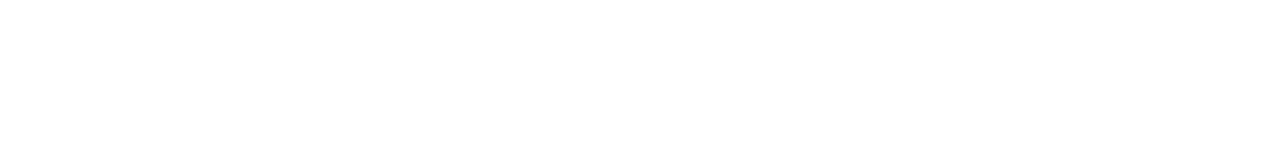
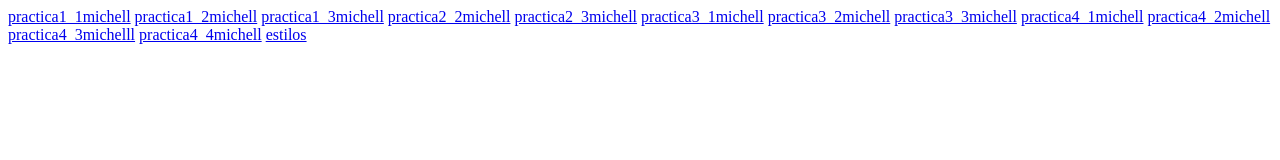
Before and after one commit to michellireyes117-ux/unidad2-michell, a plain HTML site: page index.html in a window 1280 px wide. Drawn offline with Linux system fonts and the light colour scheme.

Commit message:
first commit

```diff
--- a/index.html
+++ b/index.html
@@ -7,17 +7,18 @@
 
 </head>
 <body>
-    <a href="practica1_1michell.html"></a>
-    <a href="practica1_2 michell.html"></a>
-    <a href="practica 1_3 michell.html"></a>
-    <a href="practica 2_2 michell.html"></a>
-    <a href="practica 2_3 michell.html"></a>
-    <a href="practica 3_1 michell.html"></a>
-    <a href="practica 3_2 michell .html"></a>
-    <a href="practica 3_3 michell.html"></a>
-    <a href="practica 4_1 michell.html"></a>
-    <a href="practica 4_2 michell.html"></a>
-    <a href="practica 4_3 michell.html"></a>
-    <a href="practica 4_4 michell.html"></a>
+    <a href="practica1_1michell.html">practica1_1michell</a>
+    <a href="practica1_2 michell.html">practica1_2michell</a>
+    <a href="practica 1_3 michell.html">practica1_3michell</a>
+    <a href="practica 2_2 michell.html">practica2_2michell</a>
+    <a href="practica 2_3 michell.html">practica2_3michell</a>
+    <a href="practica 3_1 michell.html">practica3_1michell</a>
+    <a href="practica 3_2 michell .html">practica3_2michell</a>
+    <a href="practica 3_3 michell.html">practica3_3michell</a>
+    <a href="practica 4_1 michell.html">practica4_1michell</a>
+    <a href="practica 4_2 michell.html">practica4_2michell</a>
+    <a href="practica 4_3 michell.html">practica4_3michelll</a>
+    <a href="practica 4_4 michell.html">practica4_4michell</a>
+    <a href="estilos.csc">estilos</a>
 </body>
 </html>
```
